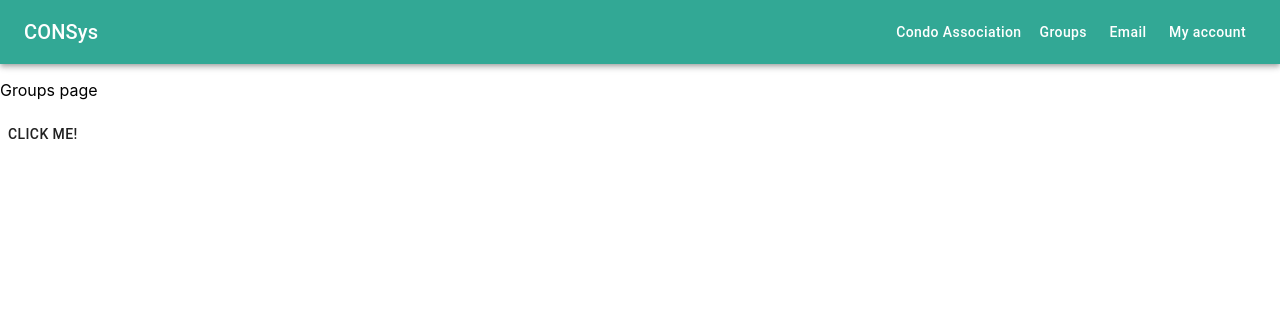
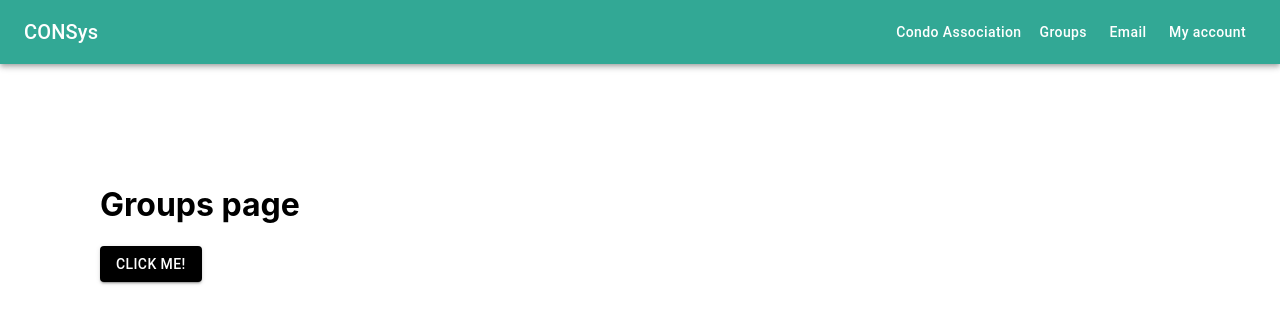
Before and after one commit to COMP353-Project/CON, a React (Create React App) app: page /groups in a window 1280 px wide. Shown: the top 324 px of the page. Built offline with nearby package versions, Linux system fonts and the light colour scheme; no server answers.

Commit message:
Add database connection example

```diff
--- a/src/App.js
+++ b/src/App.js
@@ -1,11 +1,12 @@
 import './App.css';
-import NavBar from './Components/NavBar/NavBar';
-import { BrowserRouter, Route, Switch } from 'react-router-dom';
-import Home from './Components/Home/Home';
-import MyAccount from './Components/MyAccount/MyAccount';
-import Email from './Components/Email/Email';
-import Groups from './Components/Groups/Groups';
-import CondoAssociation from './Components/CondoAssociation/CondoAssociation';
+import NavBar from './components/NavBar/NavBar';
+import { Route, Switch } from 'react-router-dom';
+import Home from './components/Home/Home';
+import MyAccount from './components/MyAccount/MyAccount';
+import Email from './components/Email/Email';
+import Groups from './components/Groups/Groups';
+import CondoAssociation from './components/CondoAssociation/CondoAssociation';
+import Login from './components/Login/Login';
 
 function App () {
   return (
@@ -17,10 +18,10 @@ function App () {
         <Route path="/email" component={Email}></Route>
         <Route path="/groups" component={Groups}></Route>
         <Route path="/condo-association" component={CondoAssociation}></Route>
+        <Route path="/login" component={Login}></Route>
 
       </Switch>
     </main>
-
   );
 }
 
--- a/src/Components/Groups/Groups.js
+++ b/src/Components/Groups/Groups.js
@@ -6,7 +6,6 @@ function Groups () {
 
     const [dataSent, setDataSent] = React.useState(false);
     const data = {
-        id: 3,
         name: 'example',
         email: 'example@example.com',
         feedback: 'hey! this is my feedback'
@@ -31,10 +30,18 @@ function Groups () {
                 error: error.message
             }));
     }
+
+    React.useEffect(() => {
+        handleClick();
+    });
+
     return (
         <div>
-            <p>Groups page</p>
-            <Button onClick={handleClick}>Click me!</Button>
+            <div style={{ padding: 100 }}>
+                <h1>Groups page</h1>
+
+                <Button variant="contained" color="secondary" container style={{ size: 'large', backgroundColor: 'black', color: 'white' }} onClick={handleClick}>Click me!</Button>
+            </div>
         </div>
 
     );
```
Also changed, not shown: 1 other file (tests, documents, lock files or other folders).
